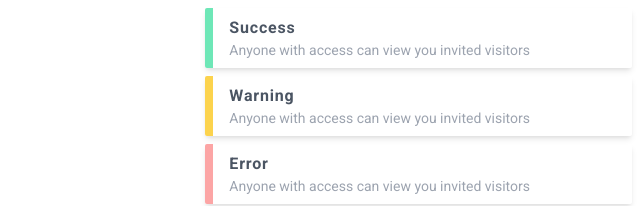
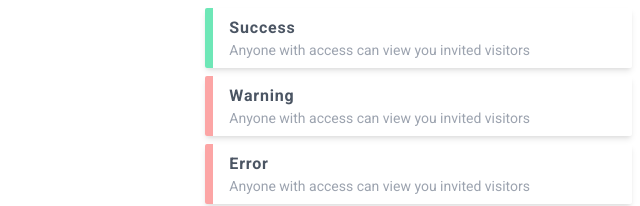
Before and after one commit to titanXL/svelte, a Svelte app: page / in a window 1280 px wide. Shown: the top 206 px of the page, without its empty margins (640-1280 px from the left). Built offline with nearby package versions, Linux system fonts and the light colour scheme.

Commit message:
refactor: purgable classNames

```diff
--- a/src/Toast.svelte
+++ b/src/Toast.svelte
@@ -19,6 +19,11 @@
 
   const borderColor = `border-${colorsMap[toast.type]}-300`;
 
+  const className =
+    toast.type === "success"
+      ? "border-l-8 rounded-sm border-green-300 shadow-md p-2"
+      : "border-l-8 rounded-sm border-red-300 shadow-md p-2";
+
   onMount(() => {
     console.log(width);
   });
@@ -29,7 +34,7 @@
   in:fly={{ duration: 800, x: width }}
   out:fade
   on:click={() => onClick(toast.id)}
-  class="border-l-8 rounded-sm {borderColor} shadow-md p-2"
+  class={className}
 >
   <div class="flex flex-col font-roboto ml-2">
     <h4 class="font-semibold text-gray-600 tracking-wider">{toast.title}</h4>
--- a/tailwind.config.js
+++ b/tailwind.config.js
@@ -1,7 +1,7 @@
 const production = !process.env.ROLLUP_WATCH;
 module.exports = {
   purge: {
-    content: ["./src/**/*.svelte"],
+    content: ["./src/**/*.svelte", "./public/index.html"],
     enabled: production,
   },
   darkMode: false,
```
